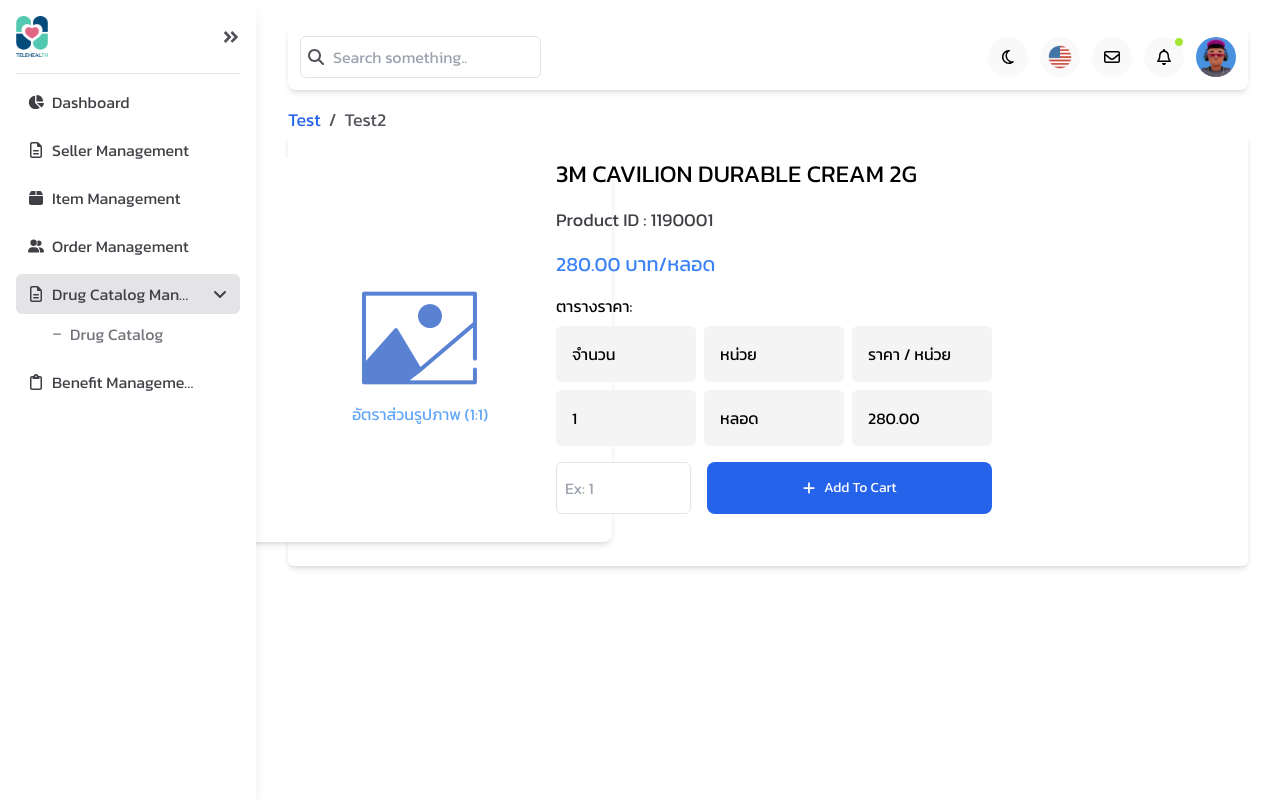
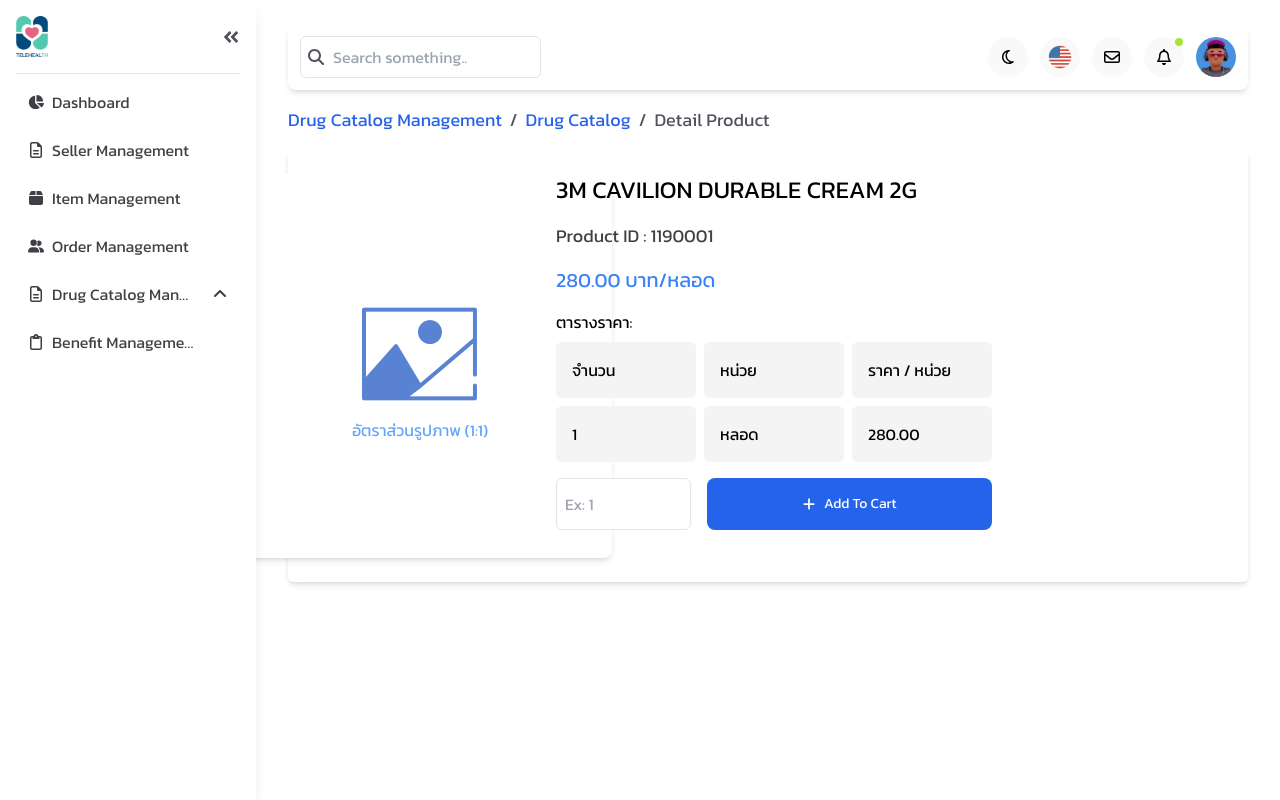
Before and after one commit to eryxiz/telehealthcare_test, a Next.js app: page /details in a window 1280 px wide. Shown: the top 800 px of the page. Built offline with nearby package versions, Linux system fonts and the light colour scheme.

Commit message:
:wrench: add store for collapse

```diff
--- a/next.config.mjs
+++ b/next.config.mjs
@@ -1,4 +1,6 @@
 /** @type {import('next').NextConfig} */
-const nextConfig = {};
+const nextConfig = {
+    reactStrictMode: false
+};
 
 export default nextConfig;
--- a/src/app/details/page.js
+++ b/src/app/details/page.js
@@ -1,13 +1,15 @@
 import ProductDetails from "@/components/catalog/details/ProductDetails"
 import Breadcrumb from "@/components/ui/Breadcrumb"
+import Link from "next/link"
 import React from "react"
 
 const Details = () => {
     return (
-        <div className="h-screen">
+        <div className="flex flex-col gap-4 h-screen">
             <Breadcrumb>
-                <p>Test</p>
-                <p>Test2</p>
+                <Link href={"/"}>Drug Catalog Management</Link>
+                <Link href={"/"}>Drug Catalog</Link>
+                <span>Detail Product</span>
             </Breadcrumb>
             <ProductDetails />
         </div>
--- a/src/app/globals.css
+++ b/src/app/globals.css
@@ -18,6 +18,14 @@
     flex-direction: column;
 }
 
+body .sidebar-collapse + .main-content {
+    margin-left: 8rem;
+}
+
+body .main-content {
+    margin-left: 18rem;
+}
+
 @layer utilities {
     .no-scrollbar::-webkit-scrollbar {
         display: none;
--- a/src/app/layout.js
+++ b/src/app/layout.js
@@ -16,7 +16,7 @@
         <html lang='en'>
             <body className={kanit.className}>
                 <Sidebar />
-                <div className="ml-72 mr-8 mt-6 flex flex-col gap-4">
+                <div className="main-content mr-8 mt-6 flex flex-col gap-4">
                     <Topbar />
                     {children}
                     <Footer />
--- a/src/app/page.js
+++ b/src/app/page.js
@@ -2,16 +2,17 @@
 import ProductList from "@/components/catalog/ProductList"
 import Topbar from "@/components/layout/Topbar"
 import Breadcrumb from "@/components/ui/Breadcrumb"
+import Link from "next/link"
 
 export default function Home() {
     return (
-        <>
+        <div className="flex flex-col gap-4">
             <Breadcrumb>
-                <p>Test</p>
-                <p>Test2</p>
+                <Link href={"/"}>Drug Catalog Management</Link>
+                <Link href={"/"}>Drug Catalog</Link>
             </Breadcrumb>
             <ProductFilter />
             <ProductList />
-        </>
+        </div>
     )
 }
--- a/src/components/layout/Sidebar.jsx
+++ b/src/components/layout/Sidebar.jsx
@@ -2,41 +2,81 @@
 import { sidebarMenu } from "@/utils/config"
 import Image from "next/image"
 import { usePathname } from "next/navigation"
-import React from "react"
-import { FaAngleDoubleRight, FaAngleDown, FaMinus } from "react-icons/fa"
+import React, { useState } from "react"
+import { FaAngleDoubleLeft } from "react-icons/fa"
 import SubMenu from "./SubMenu"
+import { motion } from "framer-motion"
+import { useUiControls } from "@/utils/store"
 
 const Sidebar = () => {
     const pathName = usePathname()
+    const [hoverCollapse, setHoverCollapse] = useState(false)
+
+    const isCollapseSidebar = useUiControls((state) => state.isCollapseSidebar)
+    const setCollapseSidebar = useUiControls((state) => state.setCollapseSidebar)
+
+    const handleHoverCollapse = () => {
+        if (isCollapseSidebar && !hoverCollapse) {
+            setHoverCollapse(true)
+            setCollapseSidebar(false)
+        } else if (!isCollapseSidebar && hoverCollapse) {
+            setHoverCollapse(false)
+            setCollapseSidebar(true)
+        }
+    }
 
     return (
-        <div className='w-[16rem] h-full fixed bg-white shadow-lg px-4'>
+        <motion.div
+            animate={
+                isCollapseSidebar
+                    ? {
+                          width: "6rem",
+                      }
+                    : {
+                          width: "16rem",
+                      }
+            }
+            className={`w-[16rem] h-screen fixed z-20 bg-white shadow-lg px-4 ${isCollapseSidebar ? 'sidebar-collapse' : ""}`}>
             {/* Header */}
             <div className='flex items-center justify-between py-4 border-b border-zinc-200'>
                 <Image src={"/assets/images/logo.png"} width={32} height={32} alt='Sidebar Logo' />
-                <div className='cursor-pointer text-lg text-zinc-600 hover:text-zinc-400 transition-colors duration-300'>
-                    <FaAngleDoubleRight />
-                </div>
+                <motion.div
+                    animate={
+                        isCollapseSidebar
+                            ? {
+                                  rotate: 180,
+                              }
+                            : {
+                                  rotate: 0,
+                              }
+                    }
+                    transition={{ ease: "linear" }}
+                    onClick={() => setCollapseSidebar(!isCollapseSidebar)}
+                    className='cursor-pointer text-lg text-zinc-600 hover:text-zinc-400 transition-colors duration-300'>
+                    <FaAngleDoubleLeft />
+                </motion.div>
             </div>
 
             {/* List Menu */}
-            <ul className='w-full h-full flex flex-col gap-2 overflow-y-auto no-scrollbar mt-2'>
+            <ul className='w-full h-full flex flex-col gap-2 overflow-y-auto no-scrollbar mt-2' onMouseEnter={handleHoverCollapse} onMouseLeave={handleHoverCollapse}>
                 {sidebarMenu?.map((val, idx) => (
                     <li key={`sidemenu-${idx}`} className='w-full flex flex-col'>
                         {val?.sub ? (
-                            <SubMenu key={`sidemenu-${idx}`} data={val} />
+                            <SubMenu collapse={isCollapseSidebar} idx={idx} data={val} />
                         ) : (
-                            <div className={`w-full py-2 px-3 ${val?.href === pathName ? "bg-zinc-200" : "hover:bg-zinc-200/75"} cursor-pointer rounded-md flex items-center justify-between text-zinc-700 transition-all duration-300`}>
-                                <div className='flex gap-2 items-center'>
-                                    {val.icon}
-                                    <span className='truncate w-36'>{val.label}</span>
+                            <>
+                                <div className={`w-full py-2 px-3 ${val?.href === pathName ? "bg-zinc-200" : "hover:bg-zinc-200/75"} cursor-pointer rounded-md flex items-center ${isCollapseSidebar ? "justify-center text-xl" : "justify-between"} text-zinc-700 transition-all duration-300`}>
+                                    <div className={`flex ${isCollapseSidebar ? "justify-center" : "gap-2"} items-center`}>
+                                        {val.icon}
+                                        {!isCollapseSidebar && <span className='truncate w-36'>{val.label}</span>}
+                                    </div>
                                 </div>
-                            </div>
+                            </>
                         )}
                     </li>
                 ))}
             </ul>
-        </div>
+        </motion.div>
     )
 }
 
--- a/src/components/layout/SubMenu.jsx
+++ b/src/components/layout/SubMenu.jsx
@@ -1,27 +1,29 @@
+"use client"
 import { usePathname } from "next/navigation"
 import React, { useEffect, useState } from "react"
 import { FaAngleDown, FaAngleUp, FaMinus } from "react-icons/fa6"
 import { motion } from "framer-motion"
+import Link from "next/link"
 
-const SubMenu = ({ data }) => {
+const SubMenu = ({ data, collapse, idx }) => {
     const pathName = usePathname()
     const [open, setOpen] = useState(false)
 
     useEffect(() => {
         if (data?.sub) {
-            const isOpen = data?.sub.filter((val) => val.href === pathName)
+            const isOpen = data?.sub.some((val) => val.href === pathName)
             setOpen(isOpen)
         }
     }, [pathName])
 
     return (
         <>
-            <div onClick={() => setOpen(!open)} className={`w-full py-2 px-3 ${open ? "bg-zinc-200" : "hover:bg-zinc-200/75"} cursor-pointer rounded-md flex items-center justify-between text-zinc-700 transition-all duration-300`}>
+            <div onClick={() => setOpen(!open)} className={`w-full py-2 px-3 ${open ? "bg-zinc-200" : "hover:bg-zinc-200/75"} cursor-pointer rounded-md flex items-center ${collapse ? "justify-center text-xl" : "justify-between"} text-zinc-700 transition-all duration-300`}>
                 <div className='flex gap-2 items-center'>
                     {data.icon}
-                    <span className='truncate w-36'>{data.label}</span>
+                    {!collapse && <span className='truncate w-36'>{data.label}</span>}
                 </div>
-                {data?.sub && (
+                {data?.sub && !collapse && (
                     <motion.div
                         animate={
                             open
@@ -36,8 +38,9 @@
                     </motion.div>
                 )}
             </div>
-            {data?.sub && (
+            {data?.sub && !collapse && (
                 <motion.ul
+                    key={`sub-list-${idx}`}
                     animate={
                         open
                             ? {
@@ -47,12 +50,14 @@
                                   height: 0,
                               }
                     }
-                    className='flex h-0 flex-col gap-3 pl-9 overflow-hidden'>
+                    className='flex h-0 flex-col gap-3 overflow-hidden'>
                     {data.sub.map((sub_val, sub_idx) => (
-                        <li key={sub_idx} className={`flex gap-2 py-2 items-center ${sub_val?.href === pathName ? "text-blue-600" : "text-zinc-500 hover:translate-x-1"} transition-all duration-300 cursor-pointer`}>
-                            <FaMinus className='text-[10px]' />
-                            <span className='truncate w-36'>{sub_val.label}</span>
-                        </li>
+                        <Link href={sub_val.href}>
+                            <li key={`sub-item-${idx}${sub_idx}`} className={`flex gap-2 py-2 pl-9 my-2 rounded-md hover:bg-zinc-200/75 items-center ${sub_val?.href === pathName ? "text-blue-600" : "text-zinc-500 hover:translate-x-1"} transition-all duration-300 cursor-pointer`}>
+                                <FaMinus className='text-[10px]' />
+                                <span className='truncate w-36'>{sub_val.label}</span>
+                            </li>
+                        </Link>
                     ))}
                 </motion.ul>
             )}
--- /dev/null
+++ b/src/utils/store.js
@@ -0,0 +1,6 @@
+import { create } from "zustand"
+
+export const useUiControls = create((set) => ({
+    isCollapseSidebar: false,
+    setCollapseSidebar: (val) => set({ isCollapseSidebar: val })
+}))
```
